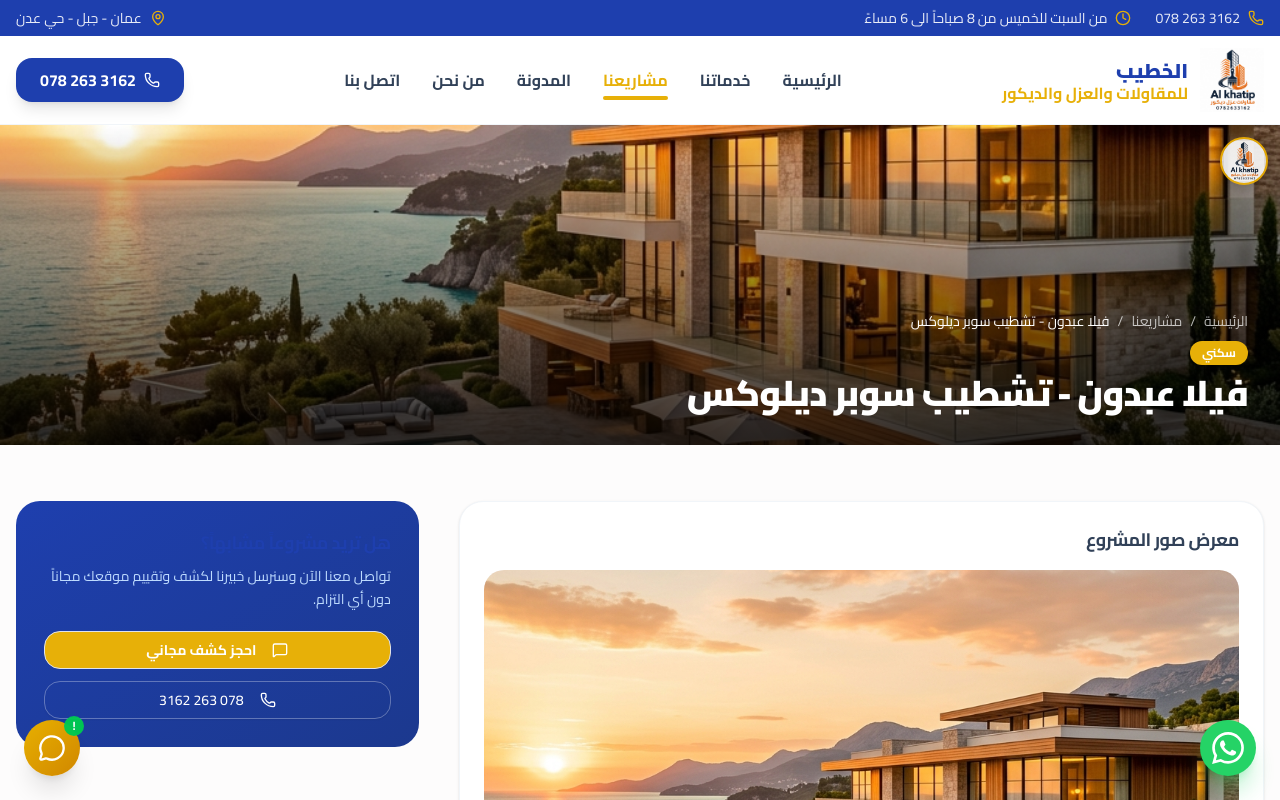
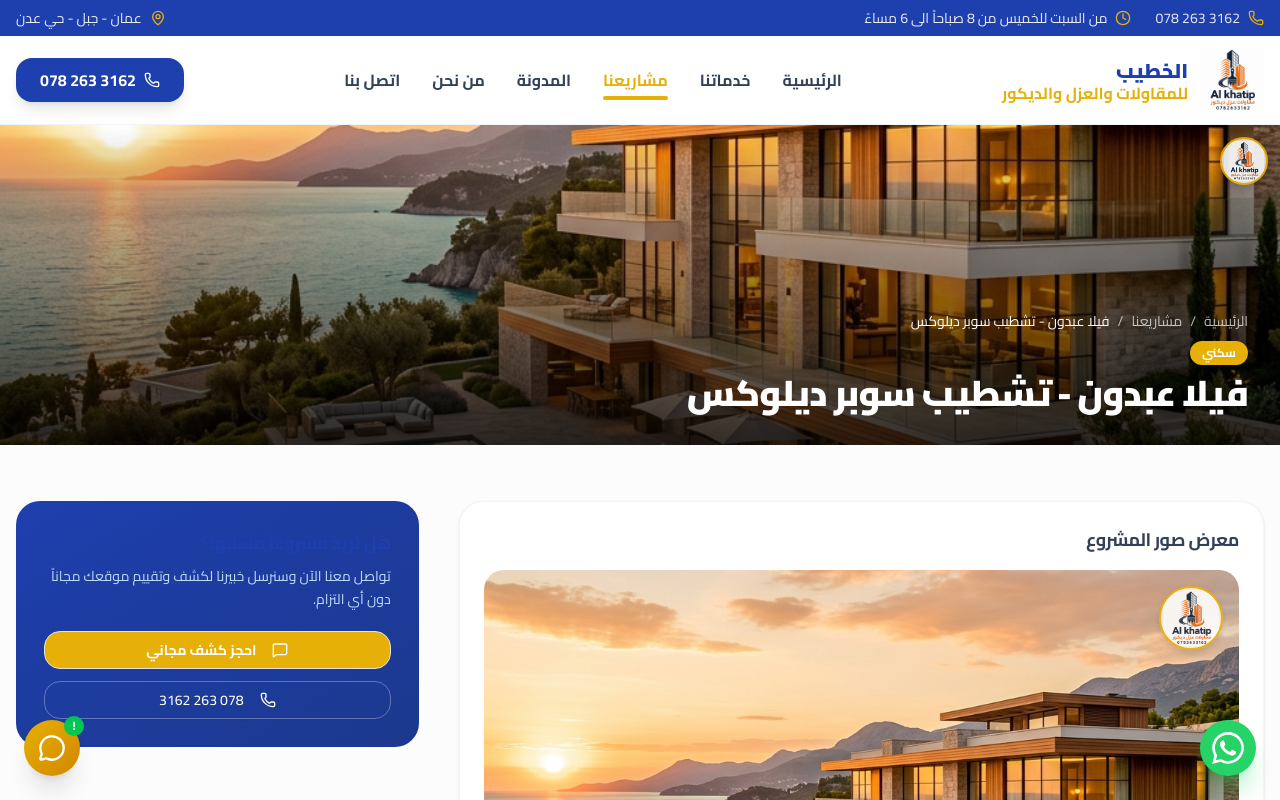
Before and after one commit to tahakhatip2-tech/Al-Khatib-decor, a React (Vite) app: page /projects/proj-1 in a window 1280 px wide. Shown: the top 800 px of the page. Built offline with nearby package versions, Linux system fonts and the light colour scheme.

Commit message:
Add watermark logo to image gallery and lightbox

```diff
--- a/src/components/image-gallery.tsx
+++ b/src/components/image-gallery.tsx
@@ -1,5 +1,6 @@
 import { useState, useEffect } from "react";
 import { ChevronRight, ChevronLeft, X, ZoomIn, Image } from "lucide-react";
+import { Logo } from "@/components/logo";
 
 interface ImageGalleryProps {
   images: string[];
@@ -52,12 +53,17 @@ export function ImageGallery({ images, title = "" }: ImageGalleryProps) {
         {/* Primary Image */}
         <div className="relative group overflow-hidden rounded-2xl bg-slate-100 aspect-[4/3]">
           {!hasError ? (
+            <>
               <img
                 src={mainImage}
                 alt={`${title} - صورة ${activeIdx + 1}`}
                 className="w-full h-full object-cover transition-transform duration-500 group-hover:scale-105"
                 onError={() => handleError(activeIdx)}
               />
+              <div className="absolute top-4 right-4 z-10 pointer-events-none">
+                <Logo variant="watermark" size="md" />
+              </div>
+            </>
           ) : (
             <div className="w-full h-full flex items-center justify-center text-slate-300">
               <Image className="w-16 h-16" />
@@ -164,6 +170,10 @@ export function ImageGallery({ images, title = "" }: ImageGalleryProps) {
             onClick={e => e.stopPropagation()}
           />
 
+          <div className="absolute top-6 right-16 z-20 pointer-events-none opacity-80">
+            <Logo variant="watermark" size="lg" />
+          </div>
+
           {/* Lightbox Thumbnails */}
           {validImages.length > 1 && (
             <div className="absolute bottom-4 left-1/2 -translate-x-1/2 flex gap-2">
```
Lines whose indentation alone changed are shown as unchanged.
